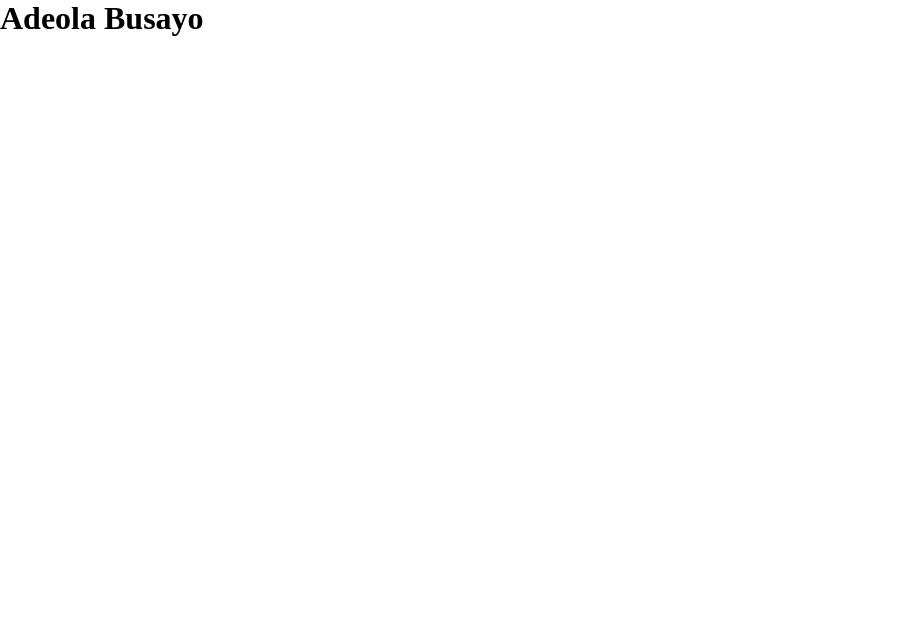
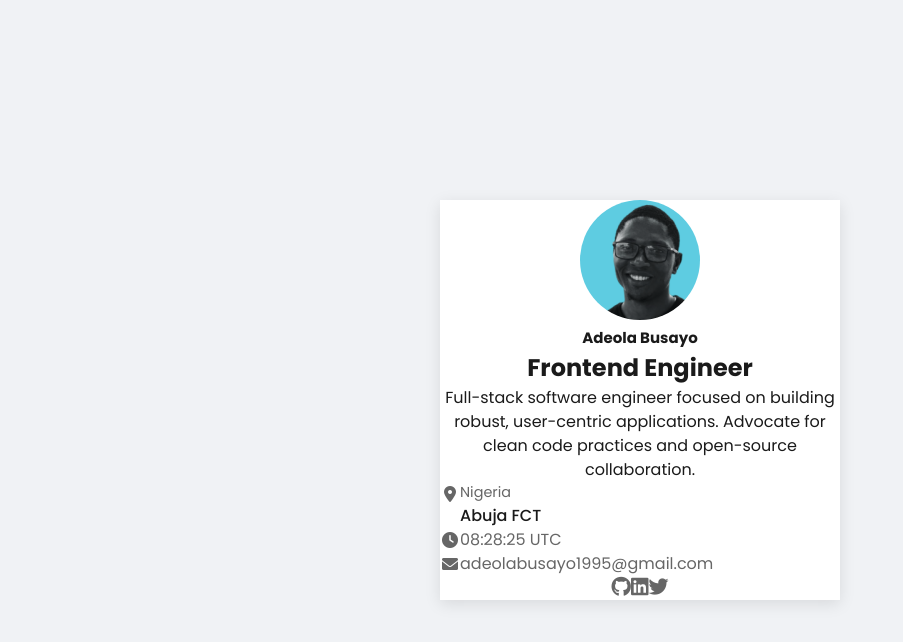
Before and after one commit to Adebemdev/profile-card, a website: page src/index.html in a window 1280 px wide. Shown: the whole page, without its empty margins (0-903 px from the left). Drawn offline with Linux system fonts and the light colour scheme.

Commit message:
files updated

```diff
--- a/src/index.html
+++ b/src/index.html
@@ -7,9 +7,20 @@
       rel="icon"
       type="image/png"
       sizes="16x16"
-      href="/src/assets/favicon/favicons/favicon-16.png"
+      href="/src/assets/favicon/favicons/favicon.ico"
     />
-    <link rel="manifest" href="/manifest.json" />
+    <link rel="preconnect" href="https://fonts.googleapis.com" />
+    <link rel="preconnect" href="https://fonts.gstatic.com" crossorigin />
+    <link
+      href="https://fonts.googleapis.com/css2?family=Poppins:wght@400;500;600;700&display=swap"
+      rel="stylesheet"
+    />
+    <link
+      href="https://cdnjs.cloudflare.com/ajax/libs/font-awesome/6.0.0/css/all.min.css"
+      rel="stylesheet"
+    />
+
+    <!-- <link rel="manifest" href="/manifest.json" /> -->
     <meta name="msapplication-TileColor" content="#da532c" />
     <meta name="theme-color" content="#ffffff" />
     <link rel="stylesheet" href="style.css" />
@@ -17,6 +28,47 @@
     <title>My Profile Card</title>
   </head>
   <body>
-    <h1>Adeola Busayo</h1>
+    <div class="profile-card">
+      <div class="profile-header">
+        <img
+          data-testid="profilePicture"
+          src="./assets/images/profile-card-image.png"
+          class="profile-image"
+          alt="profile image"
+        />
+        <h1 data-testid="fullName" class="profile-name" id="profileName"></h1>
+        <h2 data-testid="jobTitle" id="profileTitle" class="jobTitle"></h2>
+        <p data-testid="shortBio" id="profileBio" class="profile-shortBio"></p>
+      </div>
+      <div class="profie-info">
+        <div class="info-item">
+          <i class="fas fa-map-marker-alt"></i>
+          <div data-testid="currentLocation" class="location-info">
+            <span class="location-secondary" id="country"></span>
+            <span class="location-primary" id="city"></span>
+          </div>
+        </div>
+        <div data-testid="currentTimeUTC" class="info-item">
+          <i class="fas fa-clock"></i>
+          <span id="currentTime">Loading...</span>
+        </div>
+        <div data-testid="emailAddress" class="info-item">
+          <i class="fas fa-envelope"></i>
+          <span id="email"></span>
+        </div>
+      </div>
+      <div data-testid="socialLinks" class="social-links">
+        <a href="#" class="social-link" id="github">
+          <i class="fab fa-github fa-lg"></i>
+        </a>
+        <a href="#" class="social-link" id="linkedin">
+          <i class="fab fa-linkedin fa-lg"></i>
+        </a>
+        <a href="#" class="social-link" id="twitter">
+          <i class="fab fa-twitter fa-lg"></i>
+        </a>
+      </div>
+    </div>
+    <script src="script.js"></script>
   </body>
 </html>
--- a/src/script.js
+++ b/src/script.js
@@ -0,0 +1,97 @@
+const CONFIG = {
+  timeUpdateInterval: 1000,
+  timeFormat: {
+    hour: '2-digit',
+    minute: '2-digit',
+    second: '2-digit',
+    timeZone: 'UTC',
+    hour12: false,
+  },
+};
+
+const profileData = {
+  name: 'Adeola Busayo',
+  bio: 'Full-stack software engineer focused on building robust, user-centric applications. Advocate for clean code practices and open-source collaboration.',
+  title: 'Frontend Engineer',
+  location: {
+    city: 'Abuja FCT',
+    country: `Nigeria `,
+  },
+  email: 'adeolabusayo1995@gmail.com',
+  image: './assets/images/profile-card-image.png',
+  social: {
+    github: 'https://github.com/Adebemdev',
+    linkedin: 'https://www.linkedin.com/in/adeolabusayobemdev/',
+    twitter: 'https://x.com/bem_ade',
+  },
+};
+
+class ProfileManager {
+  constructor(data) {
+    this.data = data;
+    this.timeInterval = null;
+  }
+  initialize() {
+    this.updateProfile();
+    this.updateTime();
+    this.startTimeUpdate();
+  }
+
+  updateProfile() {
+    const elements = {
+      profileName: this.data.name,
+      profileTitle: this.data.title,
+      profileBio: this.data.bio,
+      city: this.data.location.city,
+      country: this.data.location.country,
+      email: this.data.email,
+      profileImage: this.data.image,
+    };
+
+    // Update the DOM
+    Object.entries(elements).forEach(([id, value]) => {
+      const element = document.getElementById(id);
+      if (element) {
+        if (id === 'profileImage') {
+          element.src = value;
+        } else {
+          element.textContent = value;
+        }
+      }
+    });
+  }
+
+  updateTime() {
+    const timeElement = document.getElementById('currentTime');
+    if (timeElement) {
+      const now = new Date();
+      timeElement.textContent = `${now.toLocaleTimeString(
+        'en-US',
+        CONFIG.timeFormat
+      )} UTC`;
+    }
+  }
+
+  startTimeUpdate() {
+    this.timeInterval = setInterval(
+      () => this.updateTime(),
+      CONFIG.timeUpdateInterval
+    );
+  }
+
+  stopTimeUpdate() {
+    if (this.timeInterval) {
+      clearInterval(this.timeInterval);
+    }
+  }
+}
+
+document.addEventListener('DOMContentLoaded', () => {
+  const profile = new ProfileManager(profileData);
+  profile.initialize();
+
+  // Cleanup on page unload
+  window.addEventListener('beforeunload', () => {
+    profile.stopTimeUpdate();
+  });
+});
--- a/src/style.css
+++ b/src/style.css
@@ -1,5 +1,149 @@
-* {
+:root {
+  --primary-color: #1a1a1a;
+  --secondary-color: #666;
+  --background-color: #f0f2f5;
+  --card-background: white;
+  --shadow: 0 4px 15px rgba(0, 0, 0, 0.1);
+  --transition: all 0.3s ease;
+}
+
+*,
+*::before,
+*::after {
   margin: 0;
   padding: 0;
   box-sizing: border-box;
 }
+
+html {
+  font-size: 62.5%;
+}
+
+body {
+  font-family: 'Poppins', sans-serif;
+  line-height: 1.5;
+  font-size: 1.6rem;
+  background: var(--background-color);
+  color: var(--primary-color);
+  display: grid;
+  place-items: center;
+  min-height: 100vh;
+  padding: var(--spacing-md);
+}
+
+.profile-card {
+  background: var(--card-background);
+  border-radius: var(--border-radius);
+  box-shadow: var(--shadow);
+  padding: '';
+  width: min(90%, 400px);
+  transition: var(--transition);
+}
+
+.profile-card:hover {
+  transform: translateY(-5px);
+}
+
+.profile-header {
+  text-align: center;
+  margin-bottom: '';
+}
+
+.profile-image {
+  width: 120px;
+  height: 120px;
+  border-radius: 50%;
+  margin-bottom: '';
+  object-fit: cover;
+}
+
+.profile-name {
+  font-size: clamp(1.25rem, 2vw, 1.5rem);
+  margin-bottom: var(--spacing-sm);
+}
+
+.profile-bio {
+  color: var(--secondary-color);
+  margin-bottom: '';
+  font-size: clamp(0.875rem, 1.5vw, 1rem);
+}
+
+/* Profile Info */
+.profile-info {
+  display: flex;
+  flex-direction: column;
+  gap: '';
+  margin-bottom: var(--spacing-lg);
+}
+
+.info-item {
+  display: flex;
+  align-items: flex-start;
+  gap: '';
+  color: var(--secondary-color);
+}
+
+.info-item i {
+  width: 20px;
+  text-align: center;
+  color: var(--secondary-color);
+  flex-shrink: 0;
+  margin-top: 4px;
+}
+
+/* Location Specific Styles */
+.location-info {
+  display: flex;
+  flex-direction: column;
+  gap: '';
+}
+
+.location-primary {
+  font-weight: 500;
+  color: var(--primary-color);
+}
+
+.location-secondary {
+  font-size: 0.9em;
+}
+
+/* Social Links */
+.social-links {
+  display: flex;
+  justify-content: center;
+  gap: '';
+}
+
+.social-link {
+  color: var(--secondary-color);
+  text-decoration: none;
+  transition: var(--transition);
+  padding: '';
+}
+
+.social-link:hover {
+  color: var(--primary-color);
+  transform: translateY(-2px);
+}
+
+/* Responsive Adjustments */
+@media (max-width: 480px) {
+  .profile-card {
+    padding: '';
+  }
+
+  .profile-image {
+    width: 100px;
+    height: 100px;
+  }
+
+  .social-links {
+    gap: '';
+  }
+}
+
+@media (max-width: 320px) {
+  .profile-card {
+    padding: '';
+  }
+}
```
